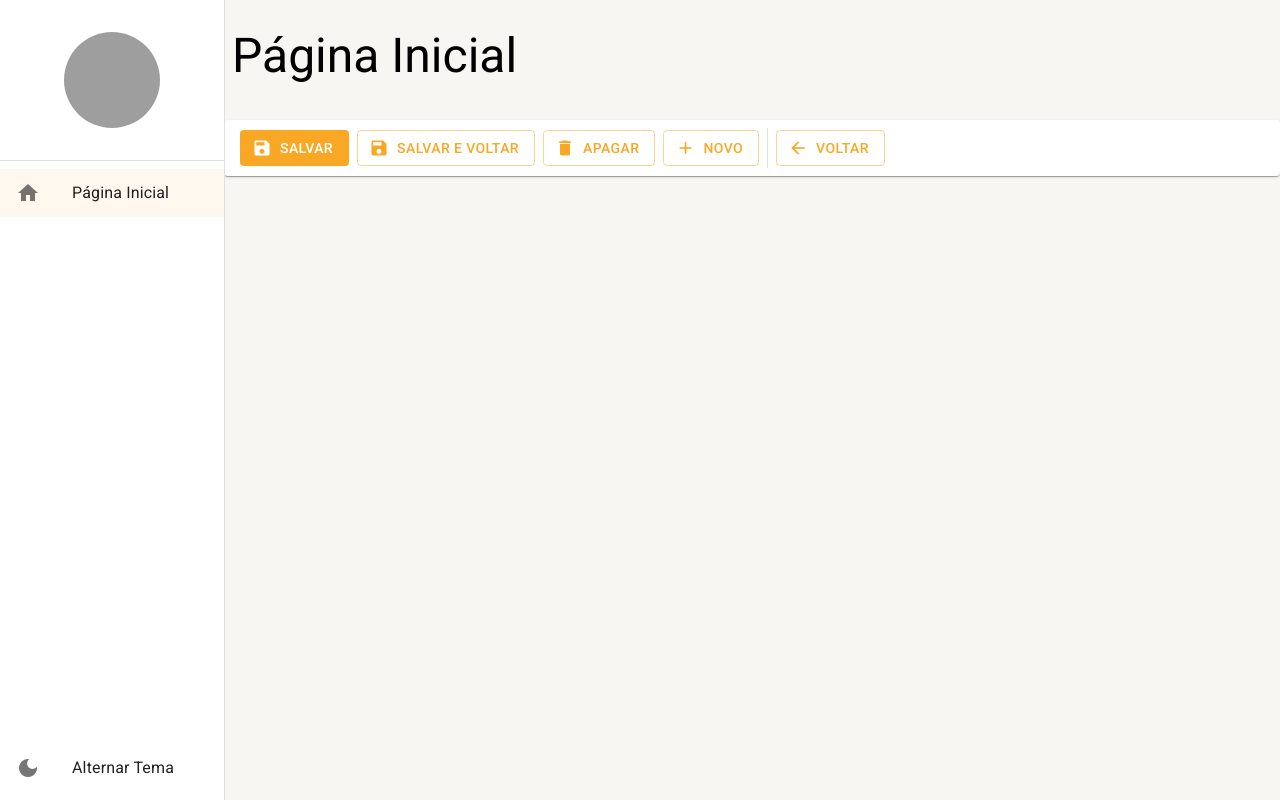
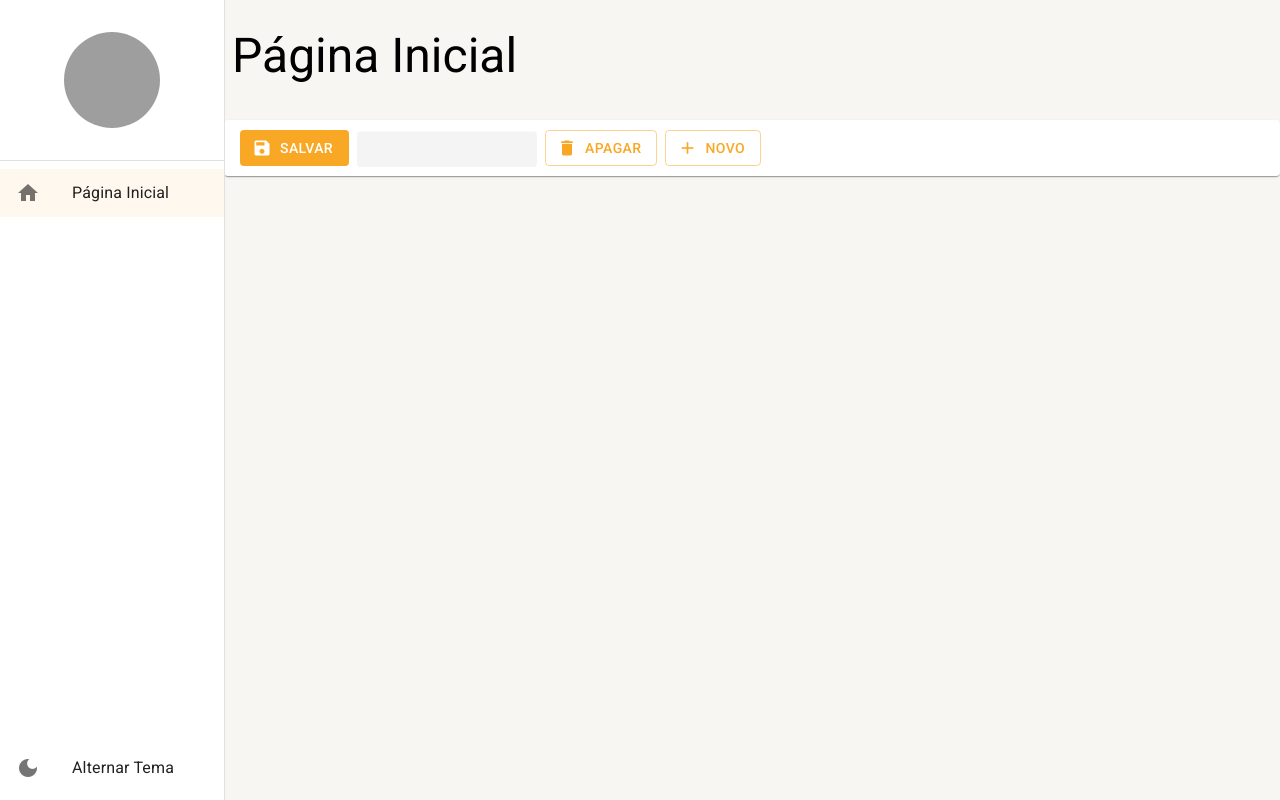
Before and after one commit to DerickSena/ReactMaterialUI, a React (Create React App) app: page /pagina-inicial in a window 1280 px wide. Built offline with nearby package versions, Linux system fonts and the light colour scheme; grey boxes are pictures that could not be loaded.

Commit message:
feat:json-server

```diff
--- /dev/null
+++ b/mock/database.json
@@ -0,0 +1,8 @@
+{
+  "pessoas":[
+    {
+        "id":1,
+        "nome":"derick"
+    }
+  ]
+}
--- a/package.json
+++ b/package.json
@@ -5,6 +5,7 @@
   "scripts": {
     "start": "set BROWSER=none & react-scripts start",
     "build": "react-scripts build",
+    "mock":"json-server -w -p 3333 ./mock/database.json",
     "test": "react-scripts test",
     "eject": "react-scripts eject"
   },
@@ -30,6 +31,7 @@
     "@typescript-eslint/parser": "^6.12.0",
     "eslint": "^8.54.0",
     "eslint-plugin-react": "^7.33.2",
+    "json-server": "^1.0.0-alpha.21",
     "typescript": "^4.9.5",
     "web-vitals": "^2.1.4"
   },
--- a/src/pages/dashboard/Dashboard.tsx
+++ b/src/pages/dashboard/Dashboard.tsx
@@ -10,7 +10,7 @@ export const Dashboard=()=>{
       titulo='Página Inicial'
       barraDeFerramentas={(
         <FerramentasDeDetalhes
-          mostrarBotaoSalvarEFechar />
+          mostrarBotaoSalvarEFecharCarregando          mostrarBotaoVoltar = {false} />
 
       )} >
 
```
Also changed, not shown: mock/README.md (added), 1 other file (tests, documents, lock files or other folders).
